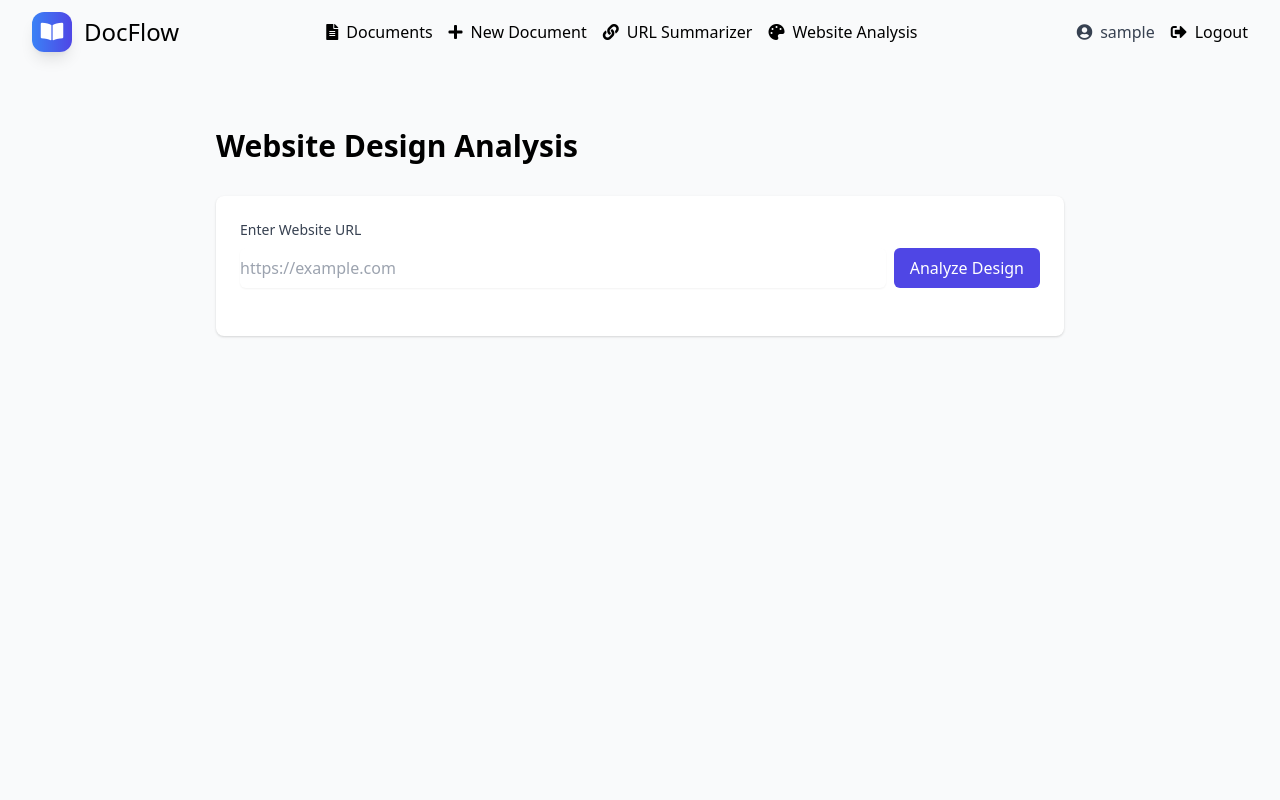
After one commit to Odindiallo/Sommaryweb, a Django app: page /summarizer/website-analyzer/ in a window 1280 px wide. The commit adds this page. Run offline with Django 5.2, Linux system fonts and the light colour scheme; a user stored in the database is signed in; tables that the repository leaves empty hold one stand-in row (values such as "Sample post"); parts of the project's set-up code (start-up, migrations or seed data) failed here and were passed over.

Commit message:
Added website analysis feature with dedicated page and navigation link

```diff
--- a/config/urls.py
+++ b/config/urls.py
@@ -21,6 +21,7 @@ from django.conf.urls.static import static
 from drf_spectacular.views import SpectacularAPIView, SpectacularSwaggerView, SpectacularRedocView
 from core.views import HomeView
 from documentation.admin import admin_site
+from url_summarizer import views as url_summarizer_views
 
 urlpatterns = [
     path('admin/', admin_site.urls),  # Use our custom admin site
@@ -28,7 +29,7 @@ urlpatterns = [
     path('docs/', include('documentation.urls')),  # Documentation under /docs/
     path('users/', include('users.urls')),
     path('summarizer/', include('url_summarizer.urls', namespace='url_summarizer')),
-
+    path('url-summarizer/analyze-website/', url_summarizer_views.analyze_website, name='analyze_website'),
     # API Documentation
     path('api/schema/', SpectacularAPIView.as_view(), name='schema'),
     path('api/docs/', SpectacularSwaggerView.as_view(url_name='schema'), name='swagger-ui'),
--- a/templates/base.html
+++ b/templates/base.html
@@ -62,6 +62,10 @@
                        class="nav-link {% if request.resolver_match.url_name == 'summarizer' %}nav-link-active{% else %}nav-link-default{% endif %}">
                         <i class="fas fa-link mr-2"></i>URL Summarizer
                     </a>
+                    <a href="{% url 'url_summarizer:website_analyzer' %}"
+                       class="nav-link {% if request.resolver_match.url_name == 'website_analyzer' %}nav-link-active{% else %}nav-link-default{% endif %}">
+                        <i class="fas fa-palette mr-2"></i>Website Analysis
+                    </a>
                 </div>
 
                 <!-- User Menu -->
@@ -113,6 +117,10 @@
                 <a href="{% url 'url_summarizer:summarizer' %}"
                    class="nav-link {% if request.resolver_match.url_name == 'summarizer' %}nav-link-active{% else %}nav-link-default{% endif %}">
                     <i class="fas fa-link mr-2"></i>URL Summarizer
+                </a>
+                <a href="{% url 'url_summarizer:website_analyzer' %}"
+                   class="nav-link {% if request.resolver_match.url_name == 'website_analyzer' %}nav-link-active{% else %}nav-link-default{% endif %}">
+                    <i class="fas fa-palette mr-2"></i>Website Analysis
                 </a>
                 {% if user.is_authenticated %}
                     <div class="border-t border-gray-200 pt-2 mt-2">
--- /dev/null
+++ b/url_summarizer/templates/url_summarizer/website_analyzer.html
@@ -0,0 +1,204 @@
+{% extends 'base.html' %}
+{% load static %}
+
+{% block title %}Website Analysis{% endblock %}
+
+{% block content %}
+<div class="max-w-4xl mx-auto p-6">
+    <h1 class="text-3xl font-bold mb-8">Website Design Analysis</h1>
+
+    <div class="bg-white shadow rounded-lg p-6">
+        <div class="mb-6">
+            <label for="url-input" class="block text-sm font-medium text-gray-700 mb-2">Enter Website URL</label>
+            <div class="flex gap-2">
+                <input type="url" id="url-input"
+                       class="flex-1 rounded-md border-gray-300 shadow-sm focus:border-indigo-500 focus:ring-indigo-500"
+                       placeholder="https://example.com">
+                <button onclick="analyzeWebsite()"
+                        class="bg-indigo-600 text-white px-4 py-2 rounded-md hover:bg-indigo-700 focus:outline-none focus:ring-2 focus:ring-indigo-500 focus:ring-offset-2">
+                    Analyze Design
+                </button>
+            </div>
+        </div>
+
+        <!-- Loading Spinner -->
+        <div id="loading-spinner" class="hidden">
+            <div class="flex items-center justify-center py-4">
+                <div class="animate-spin rounded-full h-8 w-8 border-b-2 border-indigo-600"></div>
+                <span class="ml-2 text-gray-600">Analyzing website design...</span>
+            </div>
+        </div>
+
+        <!-- Analysis Results -->
+        <div id="analysis-results" class="hidden">
+            <div class="space-y-6">
+                <!-- Design Elements Section -->
+                <div class="bg-gray-50 p-4 rounded-lg">
+                    <h2 class="text-xl font-semibold mb-4">Design Elements</h2>
+
+                    <!-- Colors -->
+                    <div class="mb-4">
+                        <h3 class="text-lg font-medium mb-2">Color Palette</h3>
+                        <div id="colors-container" class="flex flex-wrap gap-2"></div>
+                    </div>
+
+                    <!-- Typography -->
+                    <div class="mb-4">
+                        <h3 class="text-lg font-medium mb-2">Typography</h3>
+                        <div id="typography-container"></div>
+                    </div>
+
+                    <!-- Layout -->
+                    <div class="mb-4">
+                        <h3 class="text-lg font-medium mb-2">Layout</h3>
+                        <div id="layout-container"></div>
+                    </div>
+                </div>
+
+                <!-- Assets Section -->
+                <div class="bg-gray-50 p-4 rounded-lg">
+                    <h2 class="text-xl font-semibold mb-4">Assets</h2>
+                    <div id="assets-container"></div>
+                </div>
+
+                <!-- Structure Section -->
+                <div class="bg-gray-50 p-4 rounded-lg">
+                    <h2 class="text-xl font-semibold mb-4">HTML Structure</h2>
+                    <div id="structure-container"></div>
+                </div>
+            </div>
+        </div>
+
+        <!-- Error Message -->
+        <div id="error-message" class="hidden">
+            <div class="bg-red-50 text-red-700 p-4 rounded-md"></div>
+        </div>
+    </div>
+</div>
+
+<script>
+async function analyzeWebsite() {
+    const urlInput = document.getElementById('url-input');
+    const url = urlInput.value.trim();
+
+    if (!url) {
+        alert('Please enter a URL first');
+        return;
+    }
+
+    // Show loading spinner
+    document.getElementById('loading-spinner').classList.remove('hidden');
+    document.getElementById('analysis-results').classList.add('hidden');
+    document.getElementById('error-message').classList.add('hidden');
+
+    try {
+        const response = await fetch('{% url "url_summarizer:analyze_website" %}', {
+            method: 'POST',
+            headers: {
+                'Content-Type': 'application/json',
+                'X-CSRFToken': getCookie('csrftoken')
+            },
+            body: JSON.stringify({ url })
+        });
+
+        const data = await response.json();
+
+        if (data.success) {
+            displayAnalysisResults(data.analysis);
+        } else {
+            showError('Error analyzing website: ' + data.error);
+        }
+    } catch (error) {
+        console.error('Error:', error);
+        showError('Error analyzing website. Please try again.');
+    } finally {
+        document.getElementById('loading-spinner').classList.add('hidden');
+    }
+}
+
+function displayAnalysisResults(analysis) {
+    const results = document.getElementById('analysis-results');
+
+    // Display colors
+    const colorsContainer = document.getElementById('colors-container');
+    colorsContainer.innerHTML = analysis.design_elements.colors.map(color => `
+        <div class="flex flex-col items-center">
+            <div class="w-12 h-12 rounded border" style="background-color: ${color}"></div>
+            <span class="text-xs mt-1">${color}</span>
+        </div>
+    `).join('');
+
+    // Display typography
+    const typographyContainer = document.getElementById('typography-container');
+    typographyContainer.innerHTML = `
+        <ul class="list-disc pl-5">
+            ${analysis.design_elements.typography.map(font => `
+                <li class="mb-1">${font}</li>
+            `).join('')}
+        </ul>
+    `;
+
+    // Display layout
+    const layoutContainer = document.getElementById('layout-container');
+    layoutContainer.innerHTML = `
+        <ul class="list-none space-y-2">
+            <li><span class="font-medium">Grid Usage:</span> ${analysis.design_elements.layout.grid_usage ? 'Yes' : 'No'}</li>
+            <li><span class="font-medium">Flexbox Usage:</span> ${analysis.design_elements.layout.flexbox_usage ? 'Yes' : 'No'}</li>
+            <li><span class="font-medium">Main Sections:</span> ${analysis.design_elements.layout.main_sections.join(', ')}</li>
+        </ul>
+    `;
+
+    // Display assets
+    const assetsContainer = document.getElementById('assets-container');
+    assetsContainer.innerHTML = `
+        <div class="space-y-3">
+            <p><span class="font-medium">Images:</span> ${analysis.assets.images.length} found</p>
+            <p><span class="font-medium">Icons:</span> ${analysis.assets.icons.length} found</p>
+            <p><span class="font-medium">Backgrounds:</span> ${analysis.assets.backgrounds.length} found</p>
+        </div>
+    `;
+
+    // Display structure
+    const structureContainer = document.getElementById('structure-container');
+    structureContainer.innerHTML = `
+        <ul class="list-none space-y-2">
+            <li><span class="font-medium">Meta Tags:</span> ${analysis.structure.meta_tags}</li>
+            <li><span class="font-medium">Scripts:</span> ${analysis.structure.scripts}</li>
+            <li><span class="font-medium">Styles:</span> ${analysis.structure.styles}</li>
+            <li><span class="font-medium">Forms:</span> ${analysis.structure.forms}</li>
+            <li>
+                <span class="font-medium">Semantic Elements:</span>
+                <ul class="list-disc pl-5 mt-1">
+                    ${Object.entries(analysis.structure.semantic_elements)
+                        .map(([element, count]) => `<li>${element}: ${count}</li>`)
+                        .join('')}
+                </ul>
+            </li>
+        </ul>
+    `;
+
+    results.classList.remove('hidden');
+}
+
+function showError(message) {
+    const errorDiv = document.getElementById('error-message');
+    errorDiv.querySelector('div').textContent = message;
+    errorDiv.classList.remove('hidden');
+}
+
+function getCookie(name) {
+    let cookieValue = null;
+    if (document.cookie && document.cookie !== '') {
+        const cookies = document.cookie.split(';');
+        for (let i = 0; i < cookies.length; i++) {
+            const cookie = cookies[i].trim();
+            if (cookie.substring(0, name.length + 1) === (name + '=')) {
+                cookieValue = decodeURIComponent(cookie.substring(name.length + 1));
+                break;
+            }
+        }
+    }
+    return cookieValue;
+}
+</script>
+{% endblock %}
--- a/url_summarizer/urls.py
+++ b/url_summarizer/urls.py
@@ -7,4 +7,6 @@ urlpatterns = [
     path('', views.summarizer_view, name='summarizer'),
     path('summarize/', views.summarize_url, name='summarize_url'),
     path('create-document/', views.create_document, name='create_document'),
+    path('analyze-website/', views.analyze_website, name='analyze_website'),
+    path('website-analyzer/', views.website_analyzer_view, name='website_analyzer'),
 ]
--- a/url_summarizer/views.py
+++ b/url_summarizer/views.py
@@ -6,6 +6,7 @@ from django.contrib.auth.decorators import login_required
 from django.utils.text import slugify
 import json
 from .crew import URLSummarizer
+from .website_analyzer import WebsiteAnalyzer
 from documentation.models import Document
 from dotenv import load_dotenv
 import os
@@ -52,6 +53,11 @@ def extract_markdown_content(html_content):
 def summarizer_view(request):
     return render(request, 'url_summarizer/summarizer.html')
 
+@login_required
+def website_analyzer_view(request):
+    """Render the website analyzer page."""
+    return render(request, 'url_summarizer/website_analyzer.html')
+
 @csrf_exempt
 @require_http_methods(["POST"])
 def summarize_url(request):
@@ -77,6 +83,31 @@ def summarize_url(request):
         return JsonResponse({'error': 'Invalid JSON data'}, status=400)
     except Exception as e:
         return JsonResponse({'error': f'Unexpected error: {str(e)}'}, status=500)
+
+@csrf_exempt
+@require_http_methods(["POST"])
+@login_required
+def analyze_website(request):
+    """Analyze website design and structure."""
+    try:
+        data = json.loads(request.body)
+        url = data.get('url')
+
+        if not url:
+            return JsonResponse({'error': 'URL is required'}, status=400)
+
+        analyzer = WebsiteAnalyzer()
+        analysis = analyzer.analyze_website(url)
+
+        return JsonResponse({
+            'success': True,
+            'analysis': analysis
+        })
+
+    except Exception as e:
+        return JsonResponse({
+            'error': str(e)
+        }, status=500)
 
 @csrf_exempt
 @require_http_methods(["POST"])
```
Also changed, not shown: url_summarizer/templates/url_summarizer/summarizer.html (+110 -1 lines), url_summarizer/website_analyzer.py (added, +235 -0 lines), README.md.
